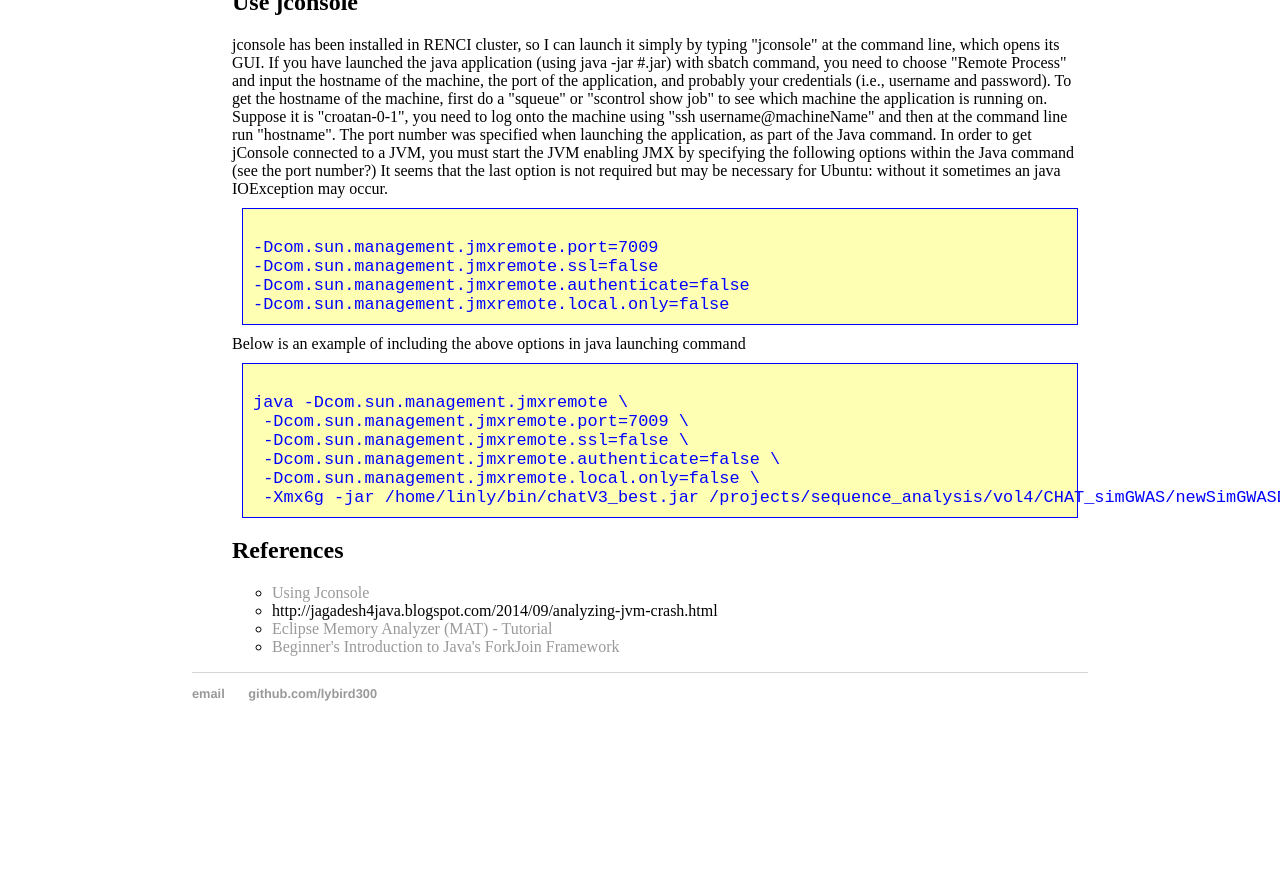
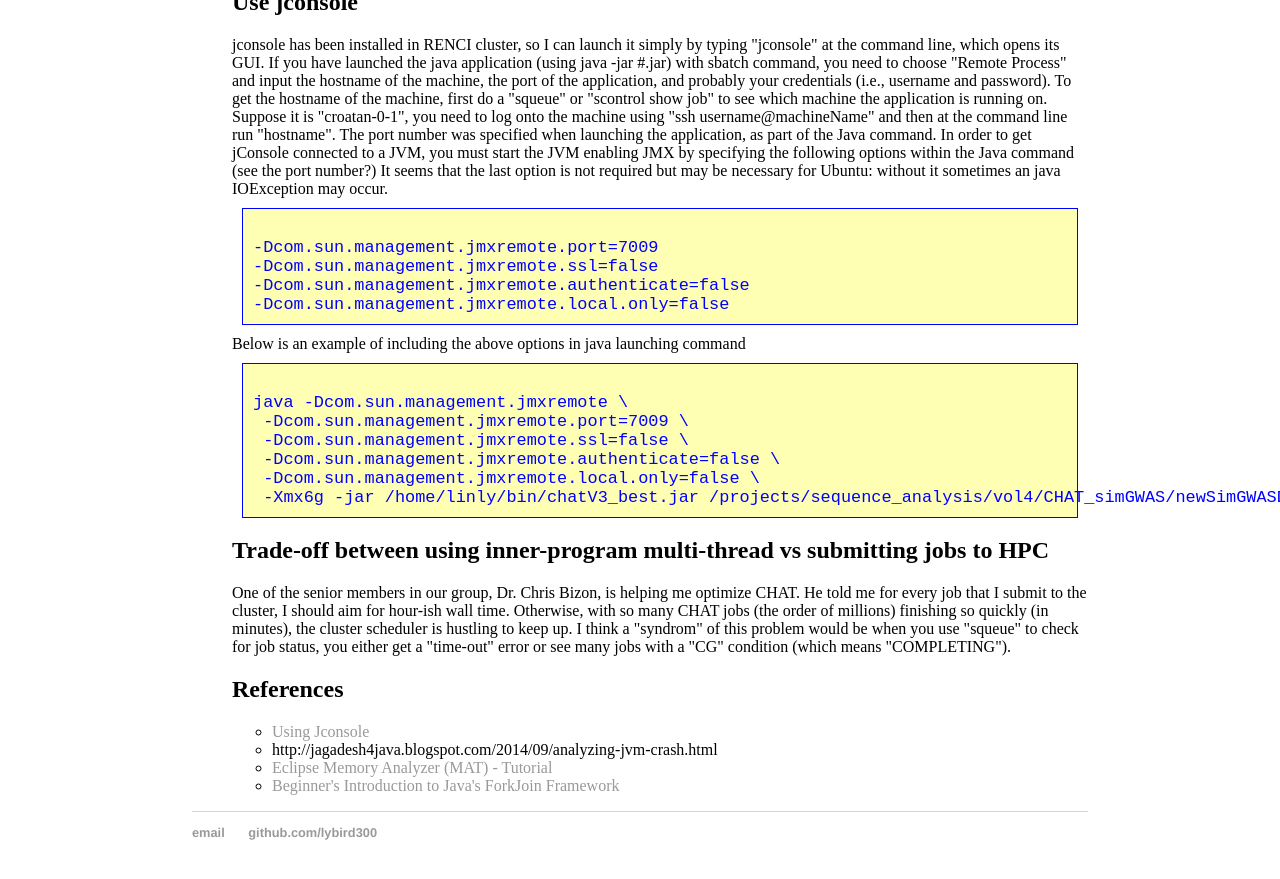
Before and after one commit to lybird300/lybird300.github.io, a Jekyll site: the page built from _posts/2015-11-13-fine-tune-java-programs.md, in a window 1280 px wide and 900 px high, scrolled down 2631 px. Shown: the top 879 px of the window. Built offline with Jekyll 4.4.1, drawn with Linux system fonts in a browser that asks for light colours; before the commit the page ends 3392 px from its top, so only the background shows below that.

Commit message:
Update 2015-11-13-fine-tune-java-programs.md

```diff
--- a/_posts/2015-11-13-fine-tune-java-programs.md
+++ b/_posts/2015-11-13-fine-tune-java-programs.md
@@ -54,6 +54,9 @@ java -Dcom.sun.management.jmxremote \
  -Xmx6g -jar /home/linly/bin/chatV3_best.jar /projects/sequence_analysis/vol4/CHAT_simGWAS/newSimGWASData/CHATResources/CHAT_prep.xml
 </code></pre>
 
+<h2>Trade-off between using inner-program multi-thread vs submitting jobs to HPC</h2>
+One of the senior members in our group, Dr. Chris Bizon, is helping me optimize CHAT. He told me for every job that I submit to the cluster, I should aim for hour-ish wall time. Otherwise, with so many CHAT jobs (the order of millions) finishing so quickly (in minutes), the cluster scheduler is hustling to keep up. I think a "syndrom" of this problem would be when you use "squeue" to check for job status, you either get a "time-out" error or see many jobs with a "CG" condition (which means "COMPLETING").
+
 <h2>References</h2>
 <ul>
 <li><a href="http://www.cs.mun.ca/java-api-1.5/guide/management/jconsole.html">Using Jconsole</a></li>
```
